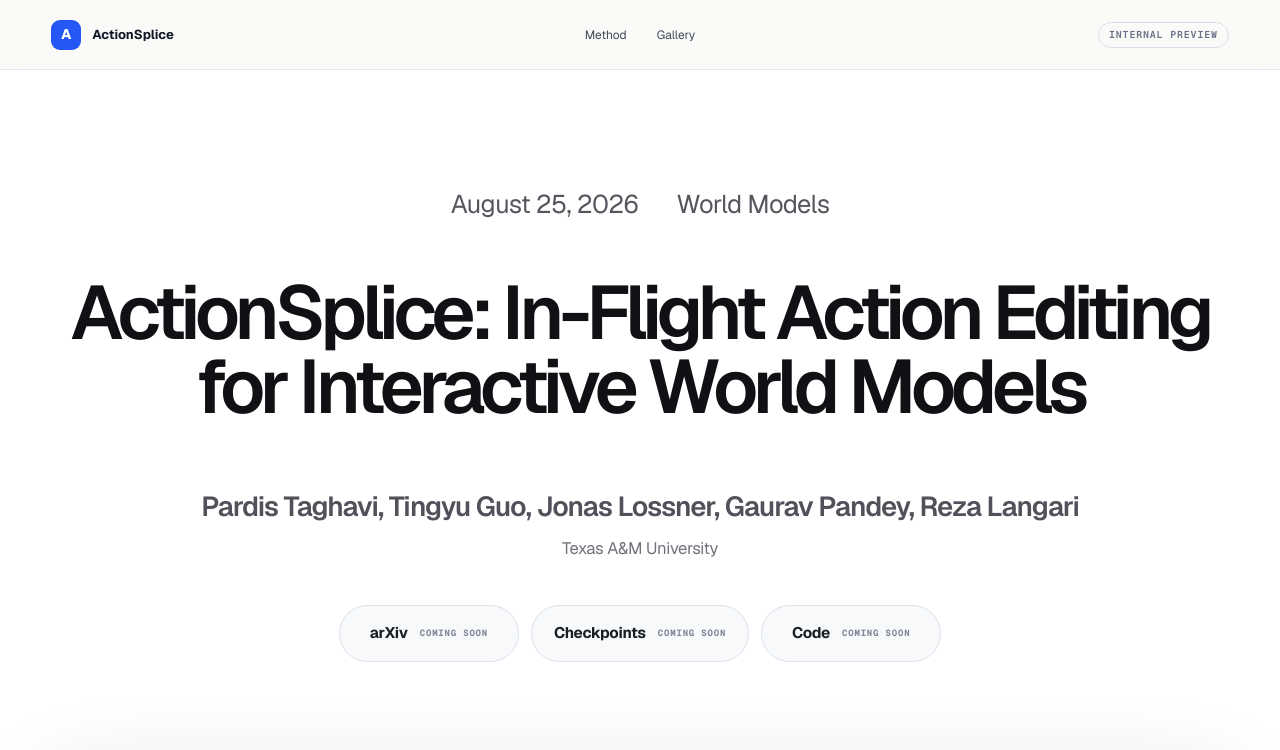
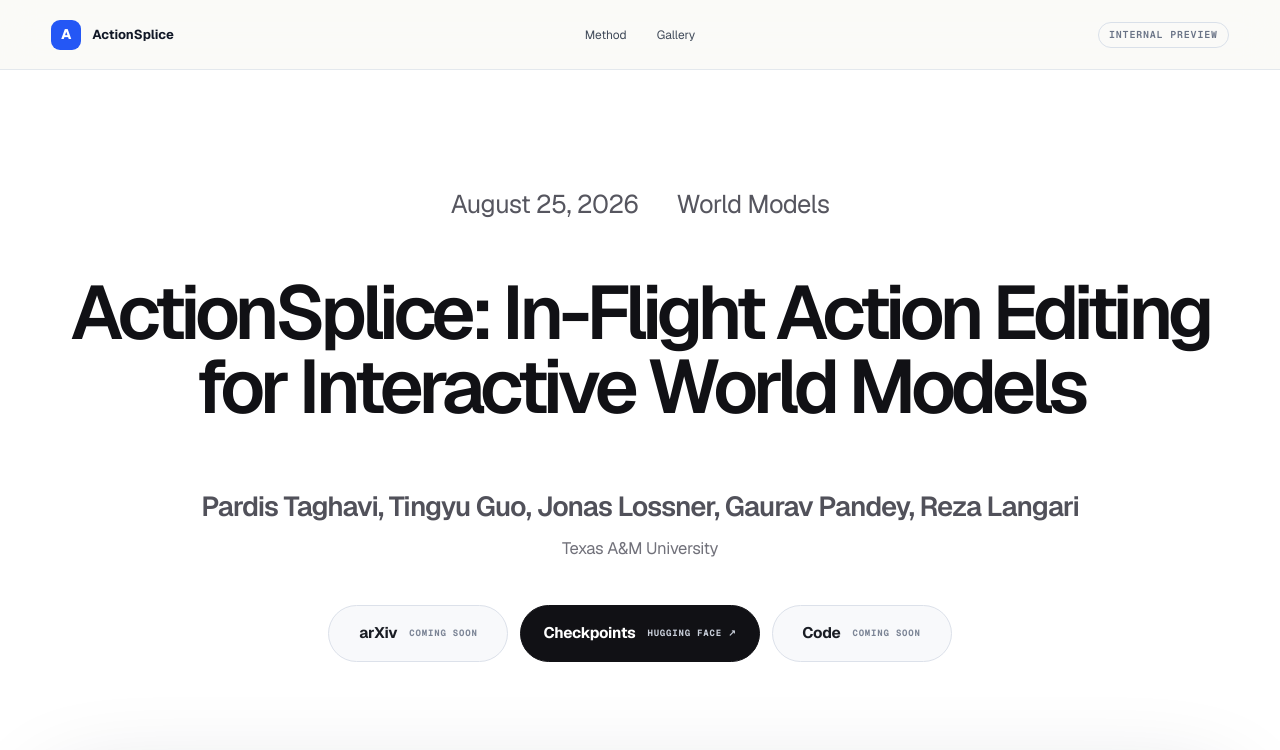
Before and after one commit to PardisTaghavi/actionsplice-website, a Next.js app: page / in a window 1280 px wide. Shown: the top 750 px of the page. Built offline with nearby package versions, Linux system fonts and the light colour scheme.

Commit message:
Link ActionSplice checkpoints

```diff
--- a/app/globals.css
+++ b/app/globals.css
@@ -73,6 +73,9 @@ button, input { font: inherit; }
 .resource-placeholder small {
   color: #7c8596; font: 650 9px/1 var(--font-geist-mono), monospace; text-transform: uppercase; letter-spacing: .09em;
 }
+.resource-link { border-color: #111115; background: #111115; color: #fff; transition: transform .18s ease, background .18s ease; }
+.resource-link small { color: #c9cfda; }
+.resource-link:hover { transform: translateY(-2px); background: #25252a; }
 
 .hero-media {
   position: relative; max-width: 1440px; aspect-ratio: 2.08/1; margin: 0 auto; overflow: hidden;
--- a/app/page.tsx
+++ b/app/page.tsx
@@ -111,10 +111,15 @@ export default function Home() {
               <span>arXiv</span>
               <small>Coming soon</small>
             </span>
-            <span className="resource-placeholder" aria-disabled="true">
+            <a
+              className="resource-placeholder resource-link"
+              href="https://huggingface.co/PardisTaghavi/ActionSplice/tree/main"
+              target="_blank"
+              rel="noreferrer"
+            >
               <span>Checkpoints</span>
-              <small>Coming soon</small>
-            </span>
+              <small>Hugging Face ↗</small>
+            </a>
             <span className="resource-placeholder" aria-disabled="true">
               <span>Code</span>
               <small>Coming soon</small>
```
